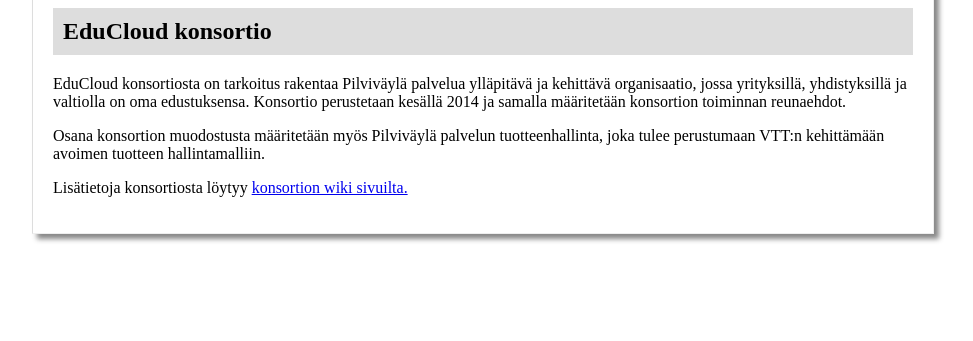
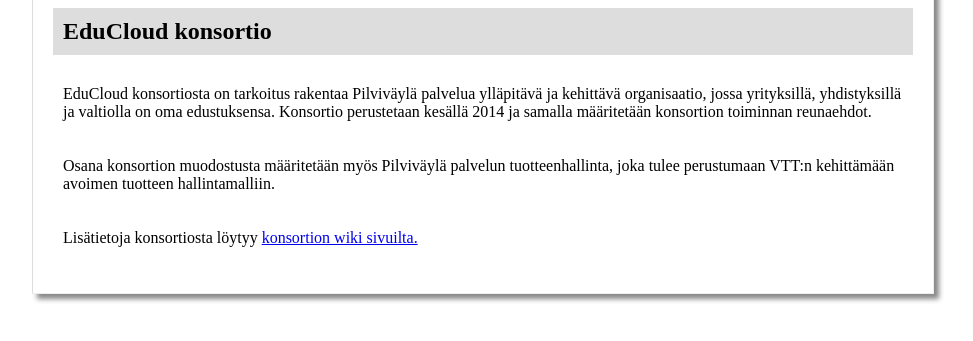
Before and after one commit to educloudalliance/educloud.github.io, a plain HTML site: page index.html in a window 1280 px wide. Shown: the part 331-672 px from the top of the page, without its empty margins (157-1130 px from the left). Drawn offline with Linux system fonts and the light colour scheme.

Commit message:
Update index.html

```diff
--- a/index.html
+++ b/index.html
@@ -23,6 +23,9 @@
   padding:10px;
   background-color:#ddd;
   }
+  #box p {
+    padding:10px;
+  }
 
 </style>
 <div id="content">
```
